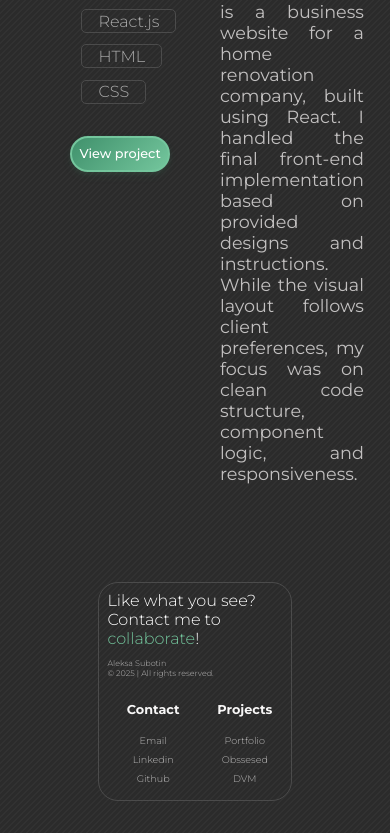
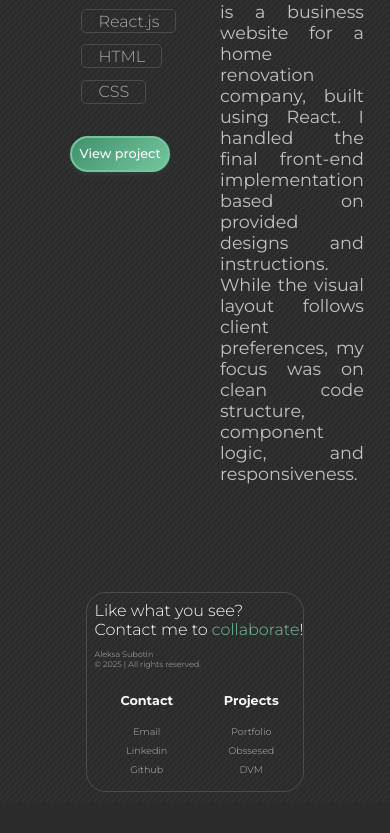
Before and after one commit to aleksa13122/aleksa-s-portfolio, a React (Vite) app: page /dvm in a window 390 px wide. Shown: the part 898-1731 px from the top of the page. After the commit the page ends 1700 px from the top, so only its background shows below. Built offline with nearby package versions, Linux system fonts and the light colour scheme.

Commit message:
navigation changes

```diff
--- a/src/components/About/About.css
+++ b/src/components/About/About.css
@@ -269,6 +269,9 @@ h2 {
     font-size: 1rem;
     font-weight: 400;
   }
+  .changing-container {
+    margin: 0 auto;
+  }
 }
 @media (max-width: 340px) {
   .btn-switch-work,
--- a/src/components/Contact/Contact.css
+++ b/src/components/Contact/Contact.css
@@ -141,6 +141,10 @@
 }
 
 @media (max-width: 450px) {
+  .contacts-container {
+    width: fit-content; /* ili konkretna širina, npr. 70% */
+    margin: 10px auto;
+  }
   .contacts-item1 {
     padding-left: 0.5rem;
     padding-top: 0.5rem;
--- a/src/components/Projects/Projects.css
+++ b/src/components/Projects/Projects.css
@@ -222,6 +222,8 @@ h2 {
     row-gap: 0.6rem;
     column-gap: 0.6rem;
     margin-bottom: 15px;
+    width: fit-content;
+    margin: 0 auto;
   }
   .project-item {
     height: 16rem;
```
